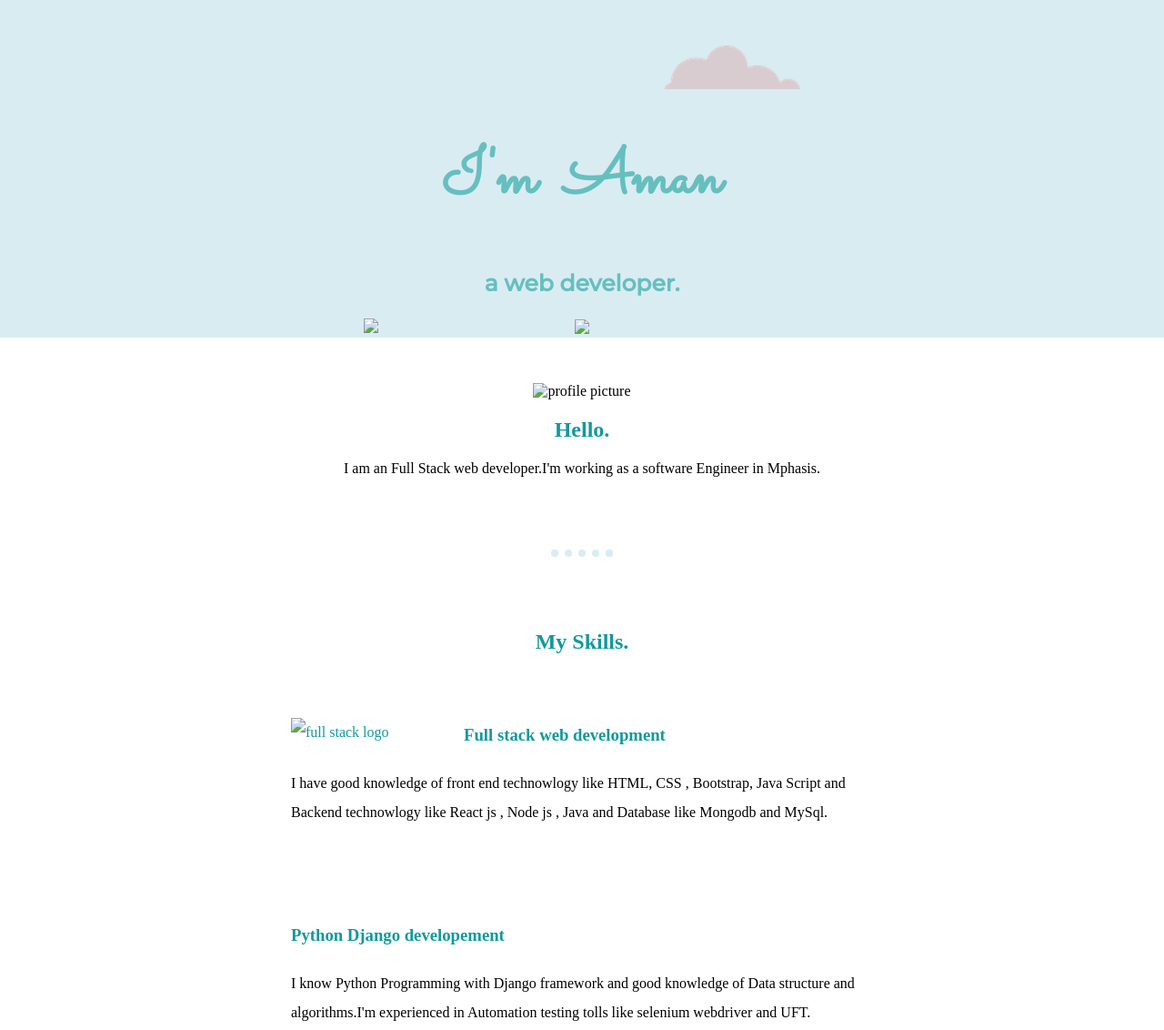
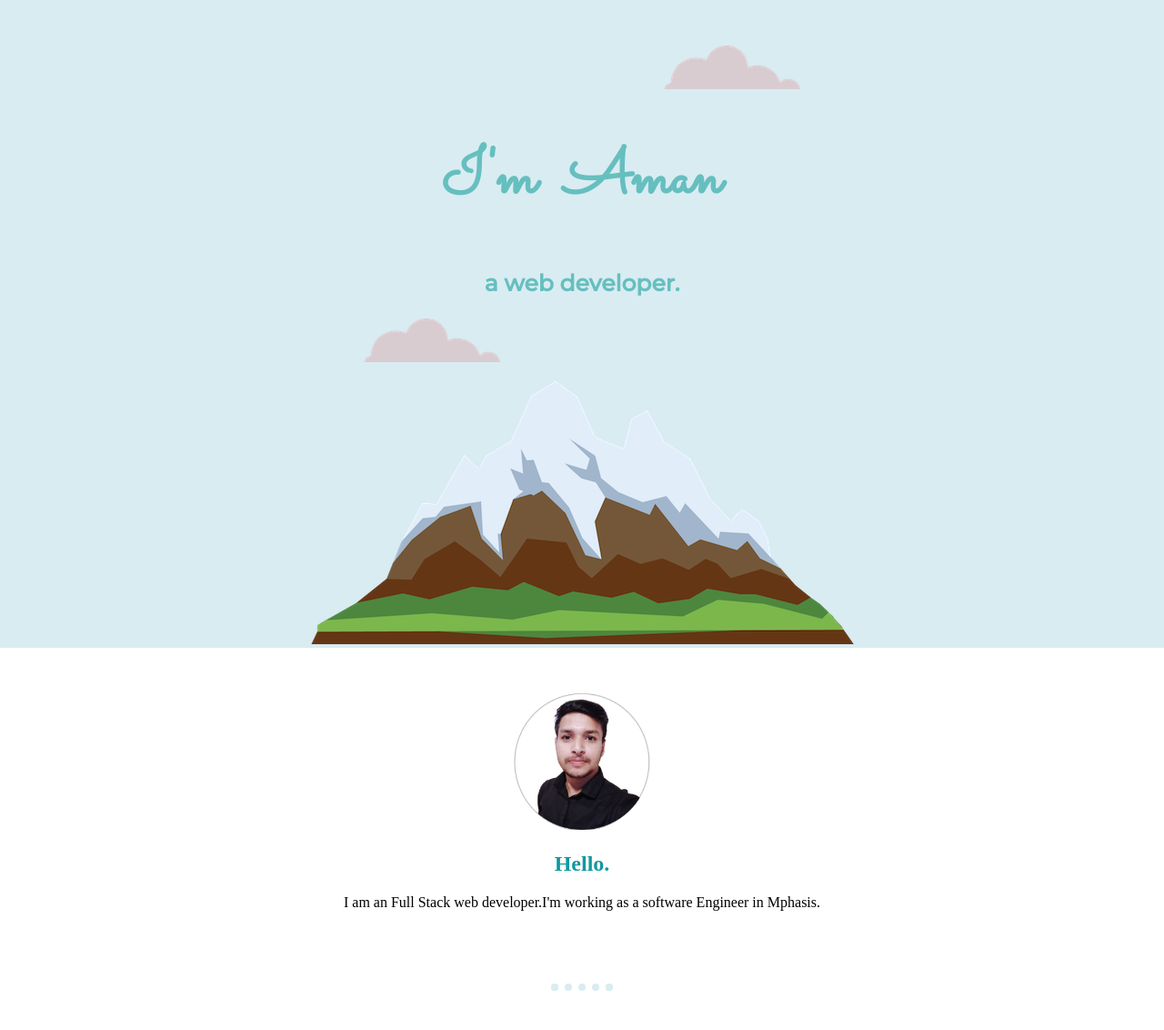
Before and after one commit to Amansaini9731/Personal_Portfolio, a plain HTML site: page index.html in a window 1280 px wide. Shown: the top 1132 px of the page at 91% size. Drawn offline with Linux system fonts and the light colour scheme; the site is published under a folder, as on GitHub Pages, so addresses that start at the root find nothing.

Commit message:
last commit

```diff
--- a/index.html
+++ b/index.html
@@ -14,13 +14,13 @@
 	<img class="upper-cloud" src="Images/cloud.png">
 	<h1>I'm &nbspAman</h1>
 	<p class="first_para"><b>a web developer.</b></p>
-	<img class="bottom-cloud" src="/Images/cloud.png">
-	<img class ="mountain" src="/Images/mountain.png">
+	<img class="bottom-cloud" src="Images/cloud.png">
+	<img class ="mountain" src="Images/mountain.png">
 
 </div>
 <div class="middle-container">
   <div class="profile">
-    <img src="/Images/aman.png" alt="profile picture" width="150px;">
+    <img src="Images/aman.png" alt="profile picture" width="150px;">
     <h2 class="skills">Hello.</h2>
     <p>I am an Full Stack web developer.I'm working as a software Engineer in Mphasis.</p>
   </div>
@@ -28,12 +28,12 @@
   <div class="skills">
     <h2 class="skills">My Skills.</h2>
     <div class="skill-row">
-      <img class="full-stack" src="/Images/full-stack-web-development-logo.png" alt="full stack logo" width="150px">
+      <img class="full-stack" src="Images/full-stack-web-development-logo.png" alt="full stack logo" width="150px">
       <h3 class="skills">Full stack web development</h3>
       <p>I have good knowledge of front end technowlogy like HTML, CSS , Bootstrap, Java Script and Backend technowlogy like React js , Node js , Java and Database like Mongodb and MySql.</p>
     </div>
     <div class="skill-row">
-      <img class="python" src="/Images/python.png" alt="" width="150px">
+      <img class="python" src="Images/python.png" alt="" width="150px">
       <h3 class="skills">Python Django developement</h3>
       <p>I know Python Programming with Django framework and good knowledge of Data structure and algorithms.I'm experienced in Automation testing tolls like selenium webdriver and UFT.</p>
     </div>
```
